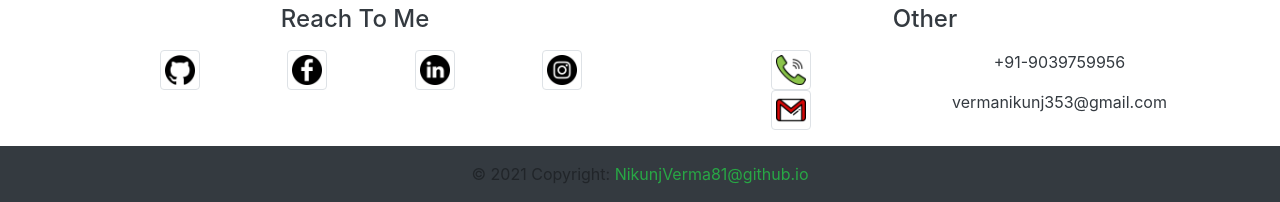
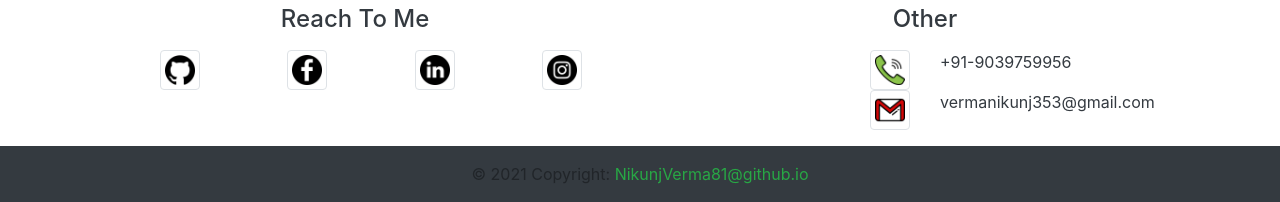
Before and after one commit to vermanikunj353/NikunjVerma81.github.io, a plain HTML site: page index.html in a window 1280 px wide. Shown: the part 2262-2464 px from the top of the page. Drawn offline with nearby package versions, Linux system fonts and the light colour scheme.

Commit message:
align text

```diff
--- a/index.html
+++ b/index.html
@@ -185,12 +185,12 @@
         <h4 class="m-auto text-dark">Other</h4>
         <div class="container p-3">
            <div class="row">
-             <div class="col-6"><img src="icon/call.png" class="img-thumbnail"></div>
-             <div class="col-6 text-dark"><p>+91-9039759956</p></div>
+             <div class="col-6 text-right "><img src="icon/call.png" class="img-thumbnail"></div>
+             <div class="col-6 text-dark text-left"><p>+91-9039759956</p></div>
            </div>
            <div class="row">
-             <div class="col-6"><img src="icon/gmail.png" class="img-thumbnail"></div>
-             <div class="col-6 text-dark"><p>vermanikunj353@gmail.com</p></div>
+             <div class="col-6 text-right "><img src="icon/gmail.png" class="img-thumbnail"></div>
+             <div class="col-6 text-dark text-left"><p>vermanikunj353@gmail.com</p></div>
            </div>
         </div>
       </div>
--- a/style.css
+++ b/style.css
@@ -13,6 +13,7 @@ body{
 	color: white;
 	background-color: black;
 	font-family: lato;
+	font-size: 16px;
 }
 .about , .footheading
 {
```
